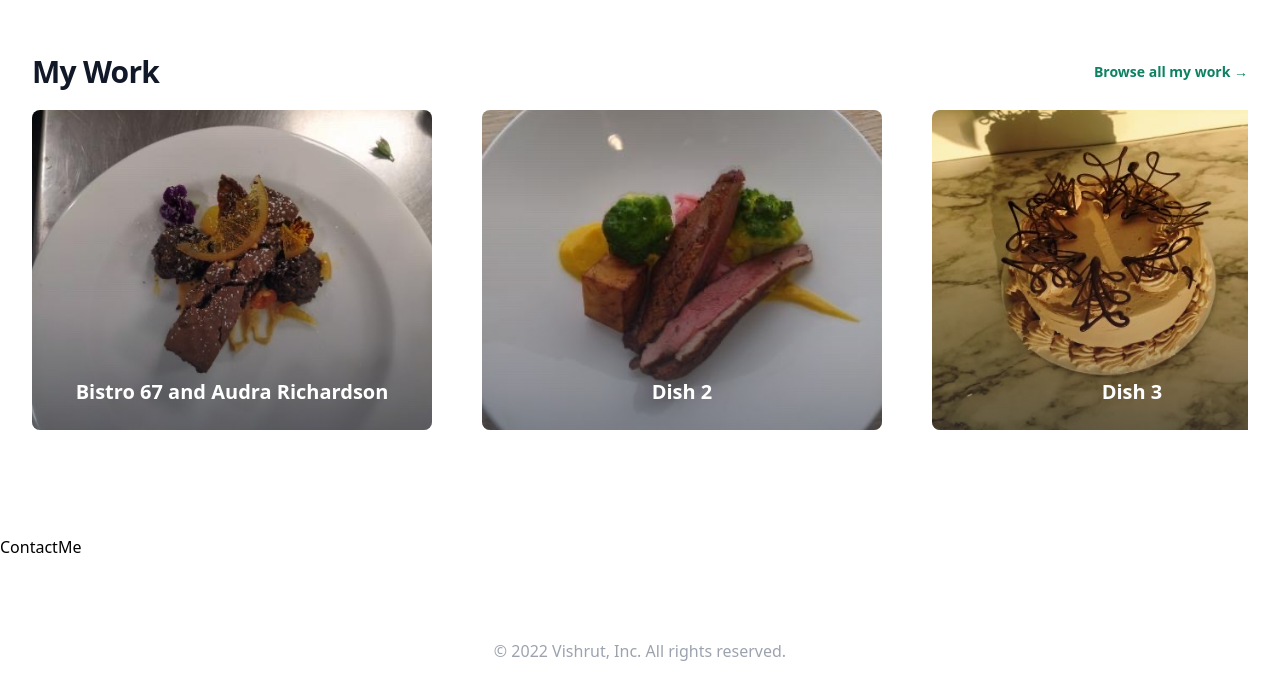
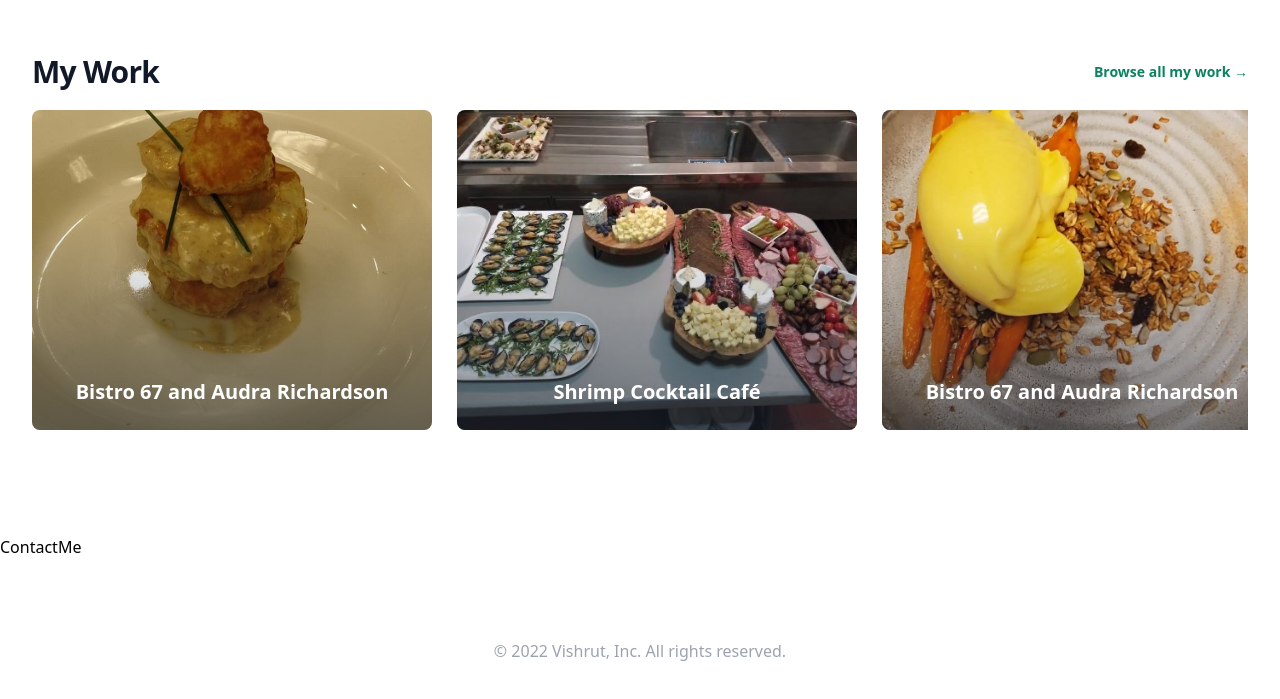
Before and after one commit to Ayush-v/Vishrut-Portfolio, a React (Create React App) app: page / in a window 1280 px wide. Shown: the part 1669-2368 px from the top of the page. Built offline with nearby package versions, Linux system fonts and the light colour scheme.

Commit message:
completed work section

```diff
--- a/src/components/sections/About.jsx
+++ b/src/components/sections/About.jsx
@@ -1,5 +1,5 @@
 import { CameraIcon } from "@heroicons/react/24/solid";
-import AboutImage from "../../assets/about.JPG";
+import AboutImage from "../../assets/about.jpg";
 import Certificate from "../../assets/certificate.jpg";
 
 export default function About() {
--- a/src/components/sections/HeroSection.jsx
+++ b/src/components/sections/HeroSection.jsx
@@ -1,4 +1,4 @@
-import HeroImage from "../../assets/heroimage.JPG";
+import HeroImage from "../../assets/heroimage.jpg";
 import { Link as LinkS } from "react-scroll";
 
 export default function HeroSection() {
--- a/src/components/sections/MyWork.jsx
+++ b/src/components/sections/MyWork.jsx
@@ -1,9 +1,9 @@
 import { Link } from "react-router-dom";
-import food1 from "../../assets/food/food1.jpg";
-import food2 from "../../assets/food/food6.jpg";
-import food3 from "../../assets/food/food7.jpg";
-import food4 from "../../assets/food/food4.jpg";
-import food5 from "../../assets/food/food5.jpg";
+import food1 from "../../assets/food/food18.jpg";
+import food2 from "../../assets/food/food2.jpg";
+import food3 from "../../assets/food/food11.jpg";
+import food4 from "../../assets/food/food6.jpg";
+import food5 from "../../assets/food/food15.jpg";
 
 const categories = [
   {
@@ -11,19 +11,19 @@ const categories = [
     imageSrc: food1,
   },
   {
-    name: "Dish 2",
+    name: "Shrimp Cocktail Café",
     imageSrc: food2,
   },
   {
-    name: "Dish 3",
+    name: "Bistro 67 and Audra Richardson",
     imageSrc: food3,
   },
   {
-    name: "Dish 4",
+    name: "Duck confit with romensco and carrot puree",
     imageSrc: food4,
   },
   {
-    name: "Shrimp Cocktail Cafe",
+    name: "Charcuterie board",
     imageSrc: food5,
   },
 ];
@@ -47,7 +47,7 @@ export default function MyWork() {
         <div className="mt-4 flow-root">
           <div className="-my-2">
             <div className="box-content py-3 relative h-80 xl:h-[325px] overflow-x-auto">
-              <div className="absolute min-w-screen-xl px-4 flex space-x-8 sm:px-6 lg:px-8 xl:relative xl:px-0 xl:space-x-0 xl:grid xl:grid-cols-5 xl:gap-x-[450px]">
+              <div className="absolute min-w-screen-xl px-4 flex space-x-8 sm:px-6 lg:px-8 xl:relative xl:px-0 xl:space-x-0 xl:grid xl:grid-cols-5 xl:gap-x-[425px]">
                 {categories.map((category) => (
                   <div
                     key={category.name}
```
